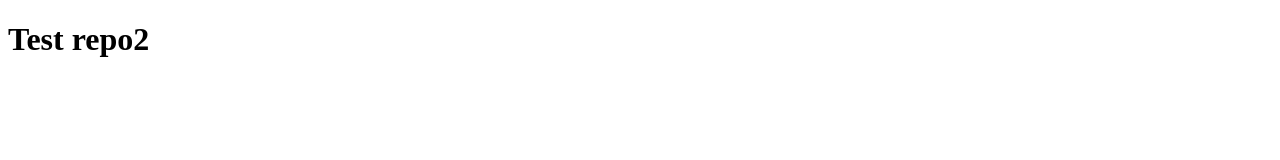
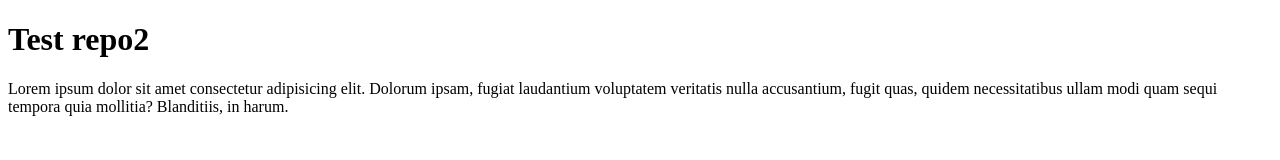
Before and after one commit to K-Fernie/testrepo2, a plain HTML site: page index.html in a window 1280 px wide. Drawn offline with Linux system fonts and the light colour scheme.

Commit message:
added new paragraph

```diff
--- a/index.html
+++ b/index.html
@@ -8,5 +8,6 @@
 </head>
 <body>
     <h1>Test repo2</h1>
+    <p>Lorem ipsum dolor sit amet consectetur adipisicing elit. Dolorum ipsam, fugiat laudantium voluptatem veritatis nulla accusantium, fugit quas, quidem necessitatibus ullam modi quam sequi tempora quia mollitia? Blanditiis, in harum.</p>
 </body>
 </html>
```
